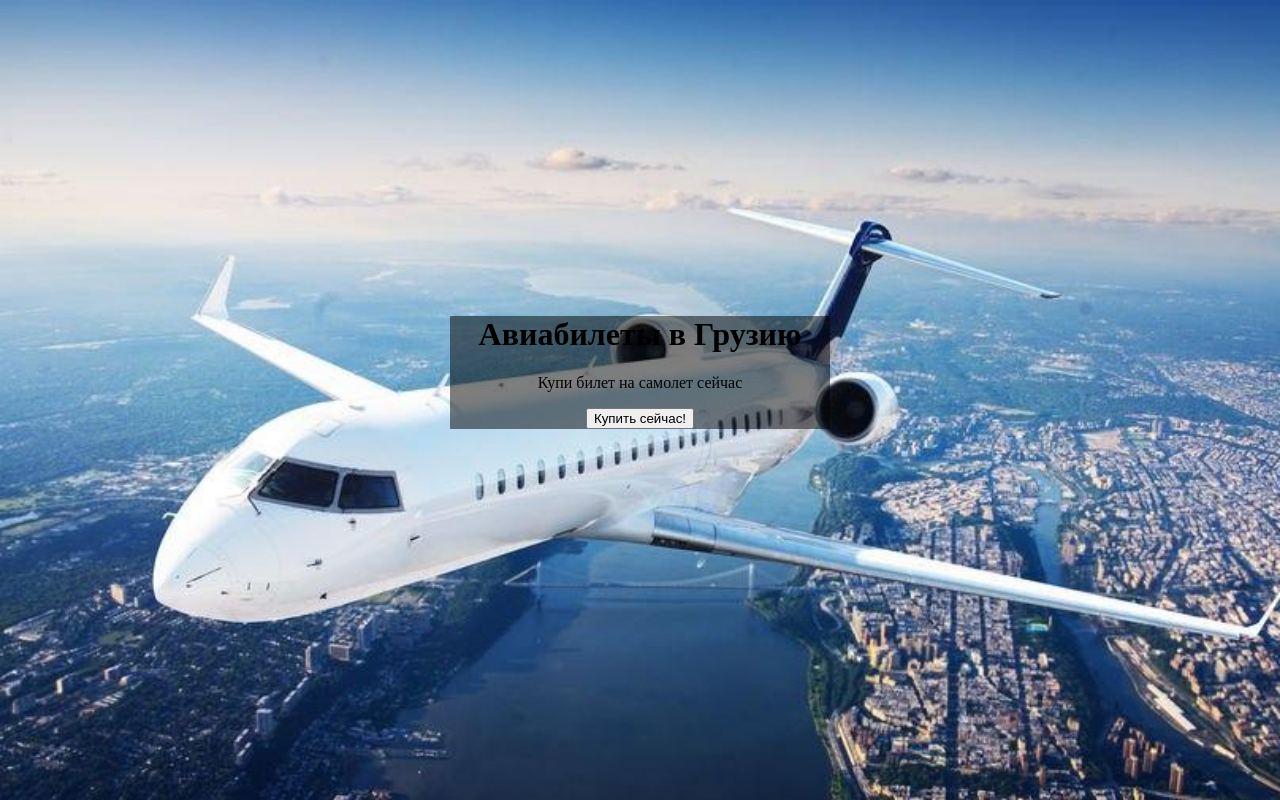
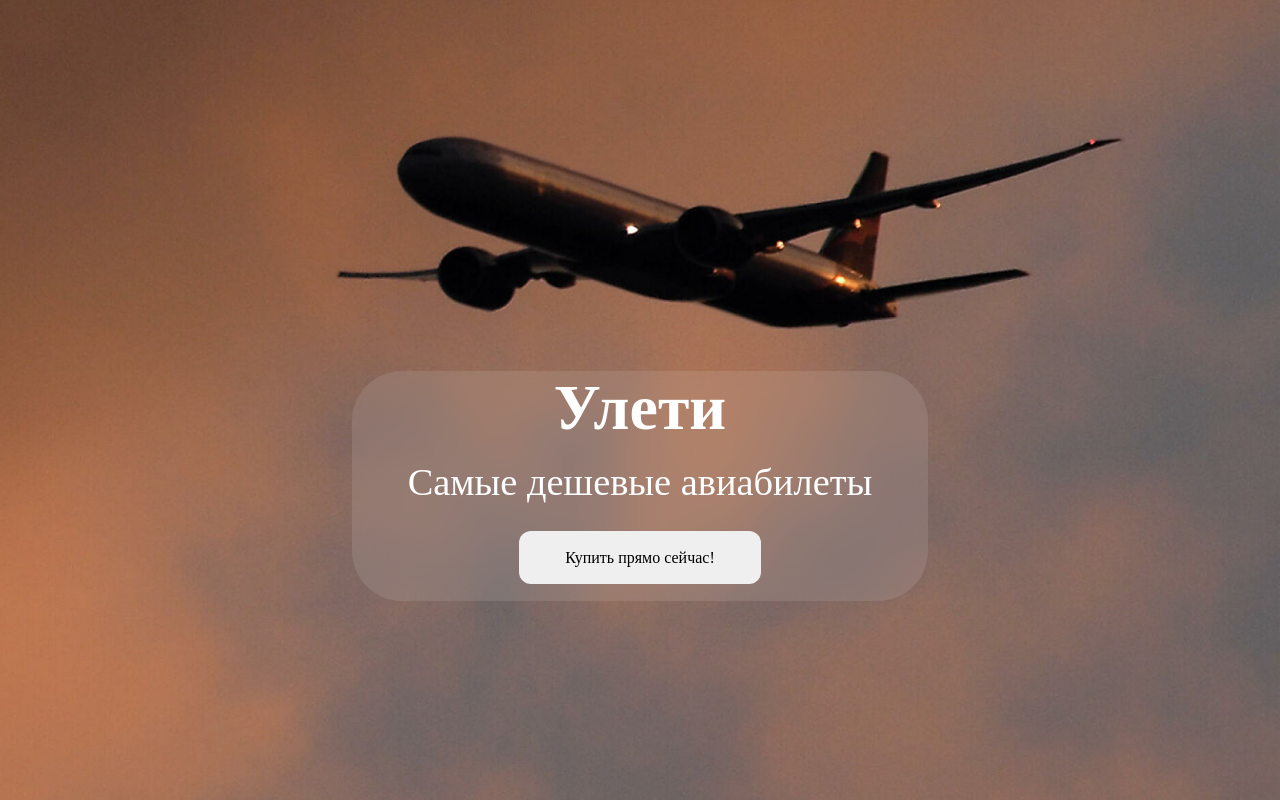
Before and after one commit to VoronovV/MyShop, a plain HTML site: page index.html in a window 1280 px wide. Drawn offline with Linux system fonts and the light colour scheme.

Commit message:
second version, add separate css file

```diff
--- a/index.html
+++ b/index.html
@@ -3,43 +3,26 @@
 <head>
     <meta charset="UTF-8">
     <title>MyShop</title>
-    <style>
-    .background_plane {
-        background-image: url(plane_2.jpg);
-        background-repeat: no-repeat;
-        background-attachment: fixed;
-        background-size: cover;
-        }
-    .main_text {
-        color: black;
-        text-align: center;
-        }
-    .box-model{
-        margin-top: 25%;
-        margin-bottom: 10%;
-        margin-left: 35%;
-        margin-right: 35%;
-        width: 30%;
-        background: rgba(0,0,0,0.5);
-    }
-
-    </style>
+    <link rel="stylesheet" href="visual.css" >
 </head>
 
-<body class = "background_plane">
+<body class="background_plane">
         <div class="box-model">
-            <h1 class="main_text">
-                Авиабилеты в Грузию
+            <div class="main_text">
+                <h1>
+                    Улети
                 </h1>
-            <p class="main_text">
-                Купи билет на самолет сейчас
+                <p>
+                    Самые дешевые авиабилеты
                 </p>
-            <form class="main_text">
                     <button>
-                    Купить сейчас!
+                        Купить прямо сейчас!
                     </button>
-            </form>
             </div>
+
+        </div>
+
+
 
 </body>
 </html>
--- /dev/null
+++ b/visual.css
@@ -0,0 +1,68 @@
+
+.all_screen{
+    display: table;
+    width: 100vw;
+    height: 100vh;
+}
+
+
+.background_plane {
+
+    margin:0;
+    background-image: url(plane_3.png);
+    background-repeat: no-repeat;
+    background-attachment: fixed;
+    background-size: cover;
+
+    }
+
+.main_text {
+    font-family: 'Ubuntu';
+    color: #FFFFFF;
+    text-align: center;
+    }
+
+.main_text p {
+    margin-bottom: 5%;
+    font-weight: medium;
+    margin-top: 0;
+    font-size: 3vw;
+    line-height: 40px;
+}
+
+.main_text h1 {
+    font-weight: bold;
+    margin-bottom: 3%;
+    margin-top: 10%;
+    font-size: 5vw;
+}
+
+.box-model{
+
+    margin-left: auto;
+    margin-right: auto;
+    margin-top: 29%;
+
+    width: 45%;
+    height: 30%;
+
+    background: rgba(255, 255, 255, 0.1);
+    backdrop-filter: blur(15px);
+    border-radius: 50px;
+}
+
+.main_text button{
+    font-family: 'Ubuntu';
+    text-align: center;
+    font-size: 100%;
+    border-radius: 12px;
+    padding: 3% 8%;
+    border: 0;
+    margin-bottom: 3%;
+    cursor: pointer;
+}
+
+.main_text button:hover
+{
+    opacity: 0.8;
+}
```
Also changed, not shown: plane_3.png (added). Lines whose indentation alone changed are shown as unchanged.
